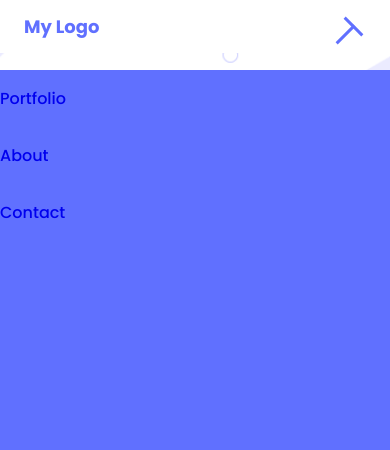
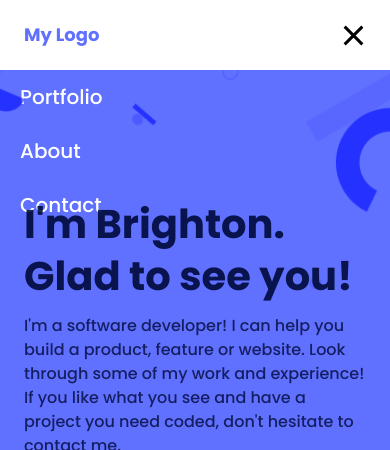
Before and after one commit to brighton0102/Portfolio, a website: page index.html in a window 390 px wide. Both pictures are taken after a click on the element 353 px from the left and 26 px from the top of the page. Shown: the top 450 px of the page. Drawn offline with Linux system fonts and the light colour scheme.

Commit message:
Udate hamburger menu

```diff
--- a/style.css
+++ b/style.css
@@ -38,6 +38,7 @@ header {
   align-items: center;
   padding: 12px 24px;
   background-color: #fff;
+  height: 70px;
 }
 
 .logo {
@@ -50,11 +51,12 @@ header {
 
 .desktop-nav {
   position: fixed;
-  left: -100%;
-  top: 70px;
+  top: 100%;
+  left: 0;
   gap: 0;
   flex-direction: column;
-  background-color: #6070ff;
+  background: #6070FF;
+  mix-blend-mode: multiply;
   width: 100%;
   height: 100vh;
   text-align: left;
@@ -63,16 +65,25 @@ header {
 }
 
 .nav-items {
-  margin: 16px 0;
+  margin: 5px 20px;
+}
+.nav-items a {
+  color: #fff;
+  font-family: 'Poppins', sans-serif;
+  font-style: normal;
+  font-weight: 400px;
+  font-size: 20px;
+  line-height: 44px;
 }
 
 .desktop-nav.active {
-  left: 0;
+top: 70px;
 }
 
 .burger {
   display: block;
   color: #6070ff;
+  cursor: pointer;
 }
 
 .bar{
@@ -82,7 +93,8 @@ header {
   margin:5px auto;
   -webkit-transition: all 0.3s ease-in-out;
   transition: all 0.3s ease-in-out;
-  background-color: #6070ff;
+  background-color: #000000;
+  z-index: 1;
 }
 
 .burger.active .bar:nth-child(2){
@@ -92,7 +104,7 @@ header {
   transform:translateY(8px) rotate(45deg);
 }
 .burger.active .bar:nth-child(3){
-  transform: translate(-8px) rotate(-45deg);
+  transform: translateY(-8px) rotate(-45deg);
 }
 
 .title {
```
